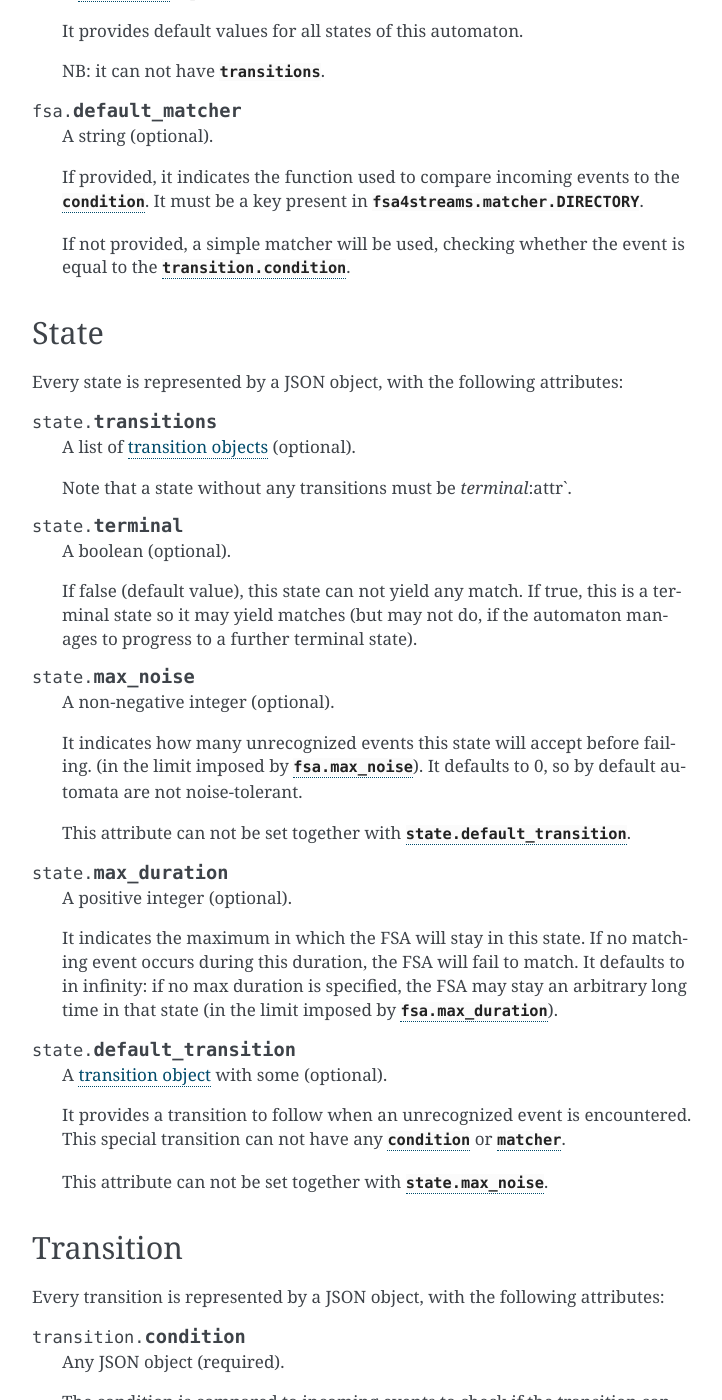
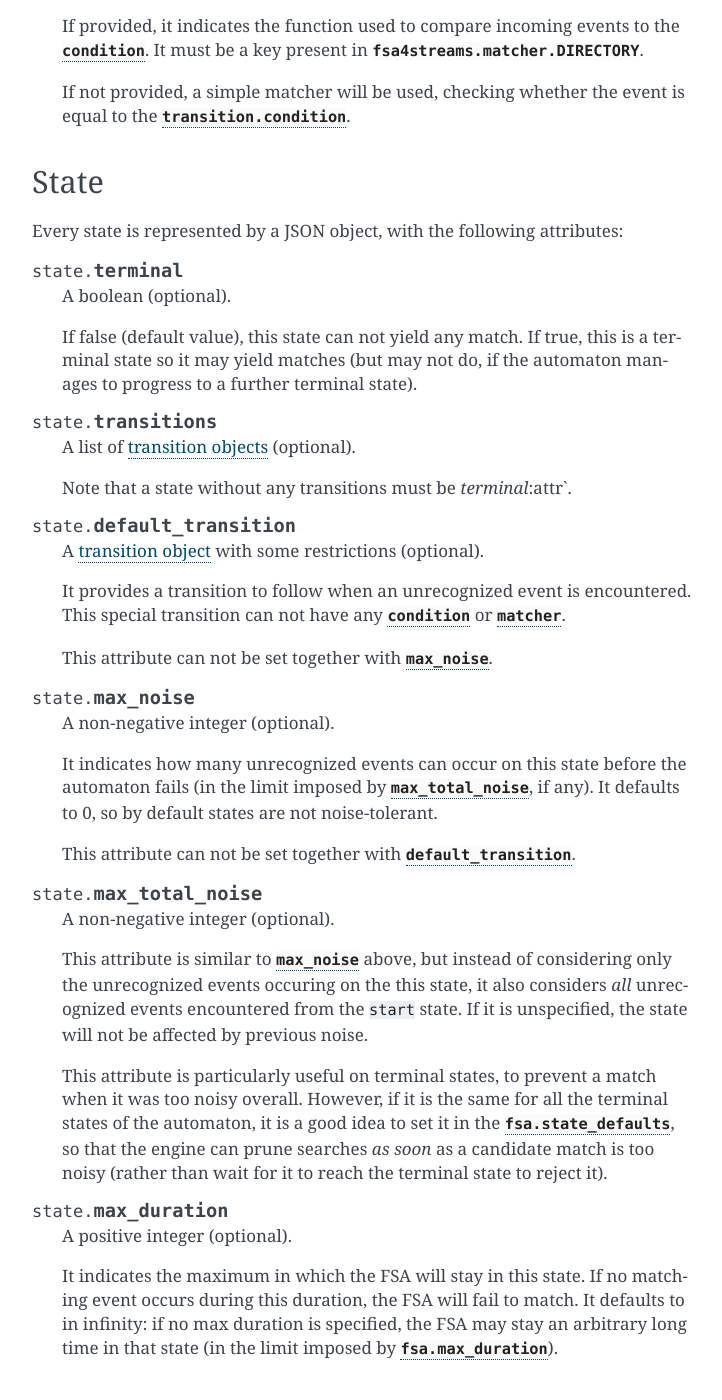
Before and after one commit to pchampin/fsa4streams, a Sphinx documentation site: the page built from doc/syntax.rst, in a window 1280 px wide and 1400 px high, scrolled down 862 px. Shown: the whole window, without its empty margins (388-1110 px from the left). Built offline with Sphinx 7.4.7, drawn with Linux system fonts in a browser that asks for light colours; the version number could not be read and is left out; some of the changed text lies outside the part shown.

Commit message:
changed fsa.max_noise to state.max_total_noise

```diff
--- a/doc/syntax.rst
+++ b/doc/syntax.rst
@@ -22,20 +22,12 @@
    It must contain one state named ``start``,
    which will be the starting state.
 
-.. attribute:: fsa.max_noise
-
-   A non-negative integer (optional).
-
-   It indicates how many unrecognized events this automaton will accept before failing.
-   If unspecified, the automaton will accept any amount of noise
-   (provided that states themselves accept some noise).
-
 .. attribute:: fsa.max_duration
 
    A positive integer (optional).
 
    It indicates the maximum duration between the fisrt event and the last event of a match.
-   If unspecified, the automaton will accept any duration.
+   If it is unspecified, the automaton will accept any duration.
 
 .. attribute:: fsa.allow_override
 
@@ -90,15 +76,47 @@
    (but may not do,
    if the automaton manages to progress to a further terminal state).
 
+.. attribute:: state.transitions
+
+   A list of `transition objects <#transition>`_ (optional).
+
+   Note that a state without any transitions must be `terminal`:attr`.
+
+.. attribute:: state.default_transition
+
+   A `transition object <#transition>`_ with some restrictions (optional).
+
+   It provides a transition to follow when an unrecognized event is encountered.
+   This special transition can not have any `~transition.condition`:attr: or `~transition.matcher`:attr:.
+
+   This attribute can not be set together with `~state.max_noise`:attr:.
+
 .. attribute:: state.max_noise
 
    A non-negative integer (optional).
 
-   It indicates how many unrecognized events this state will accept before failing.
-   (in the limit imposed by `fsa.max_noise`:attr:).
-   It defaults to 0, so by default automata are not noise-tolerant.
+   It indicates how many unrecognized events can occur on this state before the automaton fails
+   (in the limit imposed by `~state.max_total_noise`:attr:, if any).
+   It defaults to 0, so by default states are not noise-tolerant.
 
-   This attribute can not be set together with `state.default_transition`:attr:.
+   This attribute can not be set together with `~state.default_transition`:attr:.
+
+.. attribute:: state.max_total_noise
+
+   A non-negative integer (optional).
+
+   This attribute is similar to `~state.max_noise`:attr: above,
+   but instead of considering only the unrecognized events occuring on the this state,
+   it also considers *all* unrecognized events encountered from the ``start`` state.
+   If it is unspecified, the state will not be affected by previous noise.
+
+   This attribute is particularly useful on terminal states,
+   to prevent a match when it was too noisy overall.
+   However, if it is the same for all the terminal states of the automaton,
+   it is a good idea to set it in the `fsa.state_defaults`:attr:,
+   so that the engine can prune searches *as soon* as a candidate match is too noisy
+   (rather than wait for it to reach the terminal state to reject it).
+
 
 .. attribute:: state.max_duration
 
```
Also changed, not shown: other parts of doc/syntax.rst (+0 -15 lines), 4 other files.
